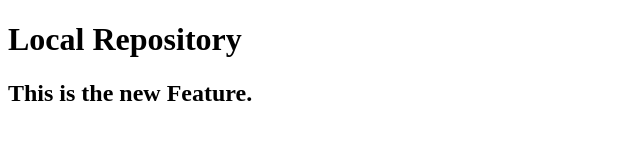
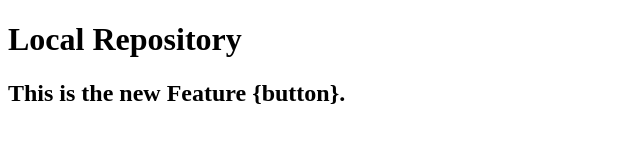
Before and after one commit to shruti3032/LocalRepo, a plain HTML site: page index.html in a window 1280 px wide. Shown: the whole page, without its empty margins (0-640 px from the left). Drawn offline with Linux system fonts and the light colour scheme.

```diff
--- a/index.html
+++ b/index.html
@@ -7,6 +7,6 @@
 </head>
 <body>
     <h1>Local Repository</h1>
-    <h2>This is the new Feature.</h2>
+    <h2>This is the new Feature {button}.</h2>
 </body>
 </html>
```
